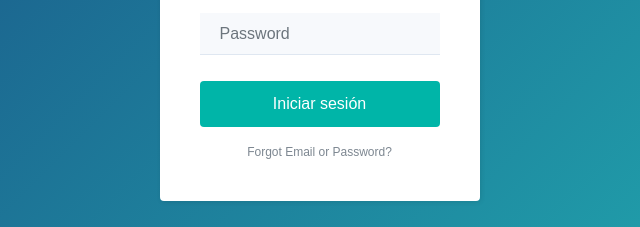
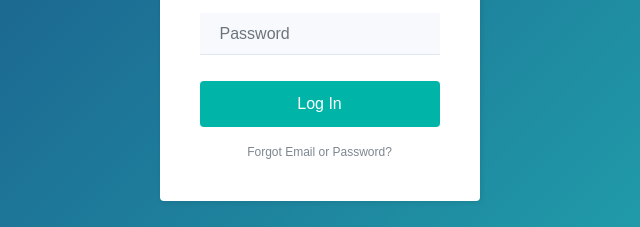
Before and after one commit to KonniLol/konnilol.github.io, a plain HTML site: page index.html in a window 1280 px wide. Shown: the part 526-753 px from the top of the page, 558-1198 px from the left. Drawn offline with Linux system fonts and the light colour scheme; files whose address does not match are found by name.

Commit message:
Update index.html

```diff
--- a/index.html
+++ b/index.html
@@ -46,7 +46,7 @@
                             <div class="illustration"><i class="icon ion-ios-navigate" style="color: #00b5a8;"></i></div><a class="forgot" href="register.html">No account yet? Create one!</a>
                             <div class="form-group mb-3"><input class="form-control" type="email" name="email" placeholder="Email"></div>
                             <div class="form-group mb-3"><input class="form-control" type="password" name="password" placeholder="Password"></div>
-                            <div class="form-group mb-3"><button class="btn btn-primary d-block w-100" type="submit" style="background-color: #00b5a8;">Iniciar sesión</button></div><a class="forgot" href="#">Forgot Email or Password?</a>
+                            <div class="form-group mb-3"><button class="btn btn-primary d-block w-100" type="submit" style="background-color: #00b5a8;">Log In</button></div><a class="forgot" href="#">Forgot Email or Password?</a>
                         </form>
                     </section>
                 </div>
```
